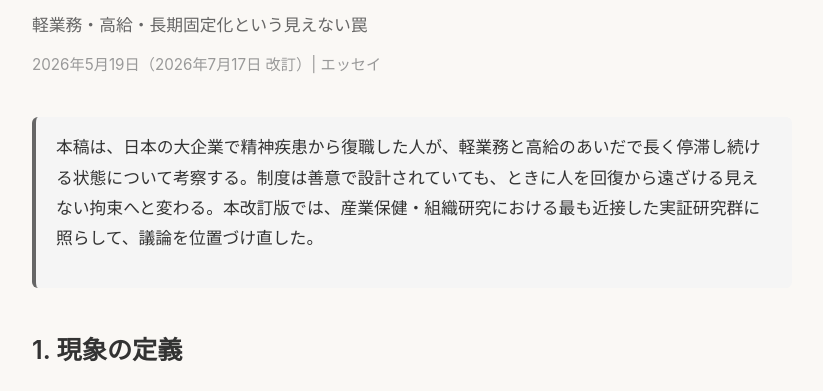
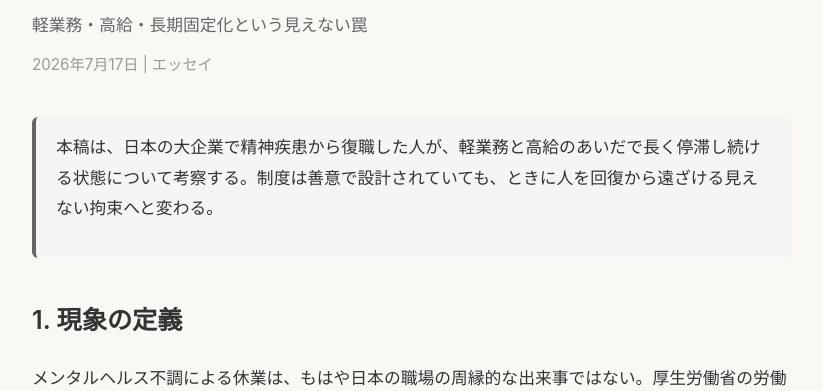
Before and after one commit to dasprojekt2501/dasprojekt2501.github.io, a plain HTML site: page essays/purgatory-at-work.html in a window 1280 px wide. Shown: the part 341-732 px from the top of the page, without its empty margins (228-1051 px from the left). Drawn offline with Linux system fonts and the light colour scheme.

Commit message:
Present essays as a single edition

```diff
--- a/essays/purgatory-at-work.html
+++ b/essays/purgatory-at-work.html
@@ -438,12 +438,12 @@
             <div class="essay-header">
                 <h1 class="essay-title">日本の伝統的大企業における「診断書煉獄」</h1>
                 <div class="essay-kicker">軽業務・高給・長期固定化という見えない罠</div>
-                <div class="essay-meta">2026年5月19日（2026年7月17日 改訂）| エッセイ</div>
+                <div class="essay-meta">2026年7月17日 | エッセイ</div>
             </div>
 
             <div class="essay-content">
                 <div class="info-box">
-                    <p>本稿は、日本の大企業で精神疾患から復職した人が、軽業務と高給のあいだで長く停滞し続ける状態について考察する。制度は善意で設計されていても、ときに人を回復から遠ざける見えない拘束へと変わる。本改訂版では、産業保健・組織研究における最も近接した実証研究群に照らして、議論を位置づけ直した。</p>
+                    <p>本稿は、日本の大企業で精神疾患から復職した人が、軽業務と高給のあいだで長く停滞し続ける状態について考察する。制度は善意で設計されていても、ときに人を回復から遠ざける見えない拘束へと変わる。</p>
                 </div>
 
                 <h2 id="section-1">1. 現象の定義</h2>
```
Also changed, not shown: essays/purgatory-at-work-en.html (+2 -2 lines).
